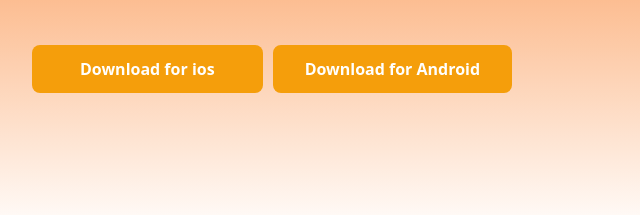
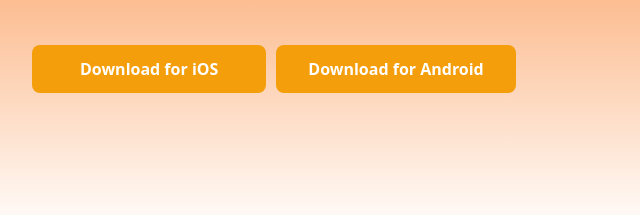
Before and after one commit to JJF2543/Ammdefi, a plain HTML site: page index.html in a window 1280 px wide. Shown: the part 775-990 px from the top of the page, 0-640 px from the left. Drawn offline with nearby package versions, Linux system fonts and the light colour scheme.

Commit message:
Update index.html

```diff
--- a/index.html
+++ b/index.html
@@ -45,7 +45,7 @@
           <p class="lg:w-4/5 text-white xl:text-lg leading-relaxed mb-8 md:mb-12 font-semibold">AMMDEFI IS A DECENTRALISED UTILITY PLATFORM THAT EFFORTLESSLY USES ITS PROPRIETARY ALGORITHMS TO SIMULTANEOUSLY BUY & SELL ASSETS BY EXPLOITING PRICE DISCREPANCIES BETWEEN ONE EXCHANGE AND ANOTHER, THE CRYPTOCURRENCY MARKET PROVIDES PERFECT CONDITIONS FOR ARBITRARY TRADING WITH ITS VOLATILE NATURE AND FREQUENT PRICE MOVEMENTS</p>
 
           <div class="flex flex-col sm:flex-row sm:justify-center lg:justify-start gap-2.5">
-            <a href="#" class="inline-block bg-amber-500 hover:bg-amber-600 active:bg-amber-700 focus-visible:ring ring-indigo-300 text-white text-sm md:text-base font-bold text-center rounded-lg outline-none transition duration-100 px-12 py-3">Download for ios</a>
+            <a href="http://h5.ammdx.com/#/pages/auth/register?code=Qj7eMm" class="inline-block bg-amber-500 hover:bg-amber-600 active:bg-amber-700 focus-visible:ring ring-indigo-300 text-white text-sm md:text-base font-bold text-center rounded-lg outline-none transition duration-100 px-12 py-3">Download for iOS</a>
 
             <a href="https://play.google.com/store/apps/details?id=com.ammdefi10.app" class="inline-block bg-amber-500 hover:bg-amber-600 active:bg-amber-700 focus-visible:ring ring-indigo-300 text-white text-sm md:text-base font-bold text-center rounded-lg outline-none transition duration-100 px-8 py-3">Download for Android</a>
           </div>
```
